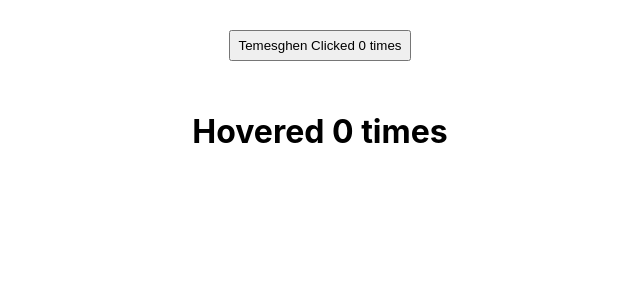
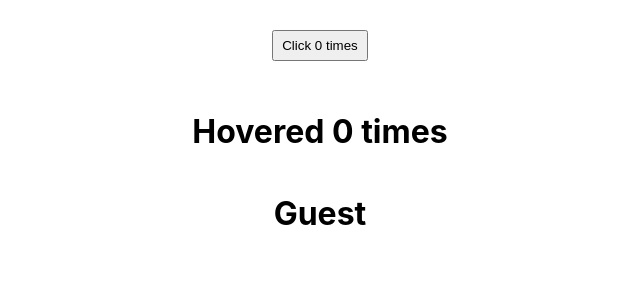
Before and after one commit to temesghentekeste/react-hello-world, a React (Create React App) app: page / in a window 1280 px wide. Shown: the top 300 px of the page, without its empty margins (320-960 px from the left). Built offline with nearby package versions, Linux system fonts and the light colour scheme.

Commit message:
Render prop/children pattern

```diff
--- a/src/App.js
+++ b/src/App.js
@@ -27,6 +27,10 @@
 import ErrorBoundary from './components/ErrorBoundary'
 import ClickCounter from './components/ClickCounter';
 import HoverCounter from './components/HoverCounter';
+import ClickCounterTwo from './components/ClickCounterTwo';
+import HoverCounterTwo from './components/HoverCounterTwo';
+import User from './components/User';
+import CounterTwo from './components/CounterTwo';
 
 function App() {
   const heros = ['Batman', 'Superman', 'Jocker'];
@@ -66,9 +70,20 @@
   {
     heros.map( hero => <ErrorBoundary><Hero heroName={hero}/></ErrorBoundary>)
   }
+    <HoverCounter/>
+    <ClickCounter/>
   */}
-    <ClickCounter name="Temesghen"/>
-    <HoverCounter/>
+    <CounterTwo>
+      {(count, incrementCount) => (
+        <ClickCounterTwo count= {count} incrementCount =         {incrementCount}/>
+      )}
+    </CounterTwo>
+    <CounterTwo>
+      { (count, incrementCount) => (
+        <HoverCounterTwo count = {count} incrementCount={incrementCount}/>
+      )}
+    </CounterTwo>
+    <User render={(isLoggedIn)=>isLoggedIn ? "Temesghen" : "Guest"}/>
     </div>
   );
 }
--- /dev/null
+++ b/src/components/ClickCounterTwo.js
@@ -0,0 +1,16 @@
+import React, { Component } from 'react'
+
+class ClickCounterTwo extends Component {
+
+  render() {
+    const {count, incrementCount} = this.props;
+    return (
+      <div>
+        <br></br>
+        <button onClick={incrementCount}>Click {count} times</button>
+      </div>
+    )
+  }
+}
+
+export default ClickCounterTwo
--- /dev/null
+++ b/src/components/CounterTwo.js
@@ -0,0 +1,24 @@
+import React, { Component } from 'react'
+
+class CounterTwo extends Component {
+  state={
+    count: 0
+  }
+
+  incrementCount = () => {
+    this.setState(prevState=>{
+      return{
+        count: prevState.count + 1
+      }
+    })
+  }
+  render() {
+    return (
+      <div>
+        {this.props.children(this.state.count, this.incrementCount)}
+      </div>
+    )
+  }
+}
+
+export default CounterTwo
--- /dev/null
+++ b/src/components/HoverCounterTwo.js
@@ -0,0 +1,15 @@
+import React, { Component } from 'react'
+
+class HoverCounterTwo extends Component {
+  render() {
+    const {count, incrementCount} = this.props;
+    return (
+      <div>
+        <br/>
+        <h1 onMouseOver={incrementCount}>Hovered {count} times</h1>
+      </div>
+    )
+  }
+}
+
+export default HoverCounterTwo
--- /dev/null
+++ b/src/components/User.js
@@ -0,0 +1,13 @@
+import React, { Component } from 'react'
+
+class User extends Component {
+  render() {
+    return (
+      <div>
+        <h1>{this.props.render(false)}</h1>
+      </div>
+    )
+  }
+}
+
+export default User
```
Also changed, not shown: notes.txt.
